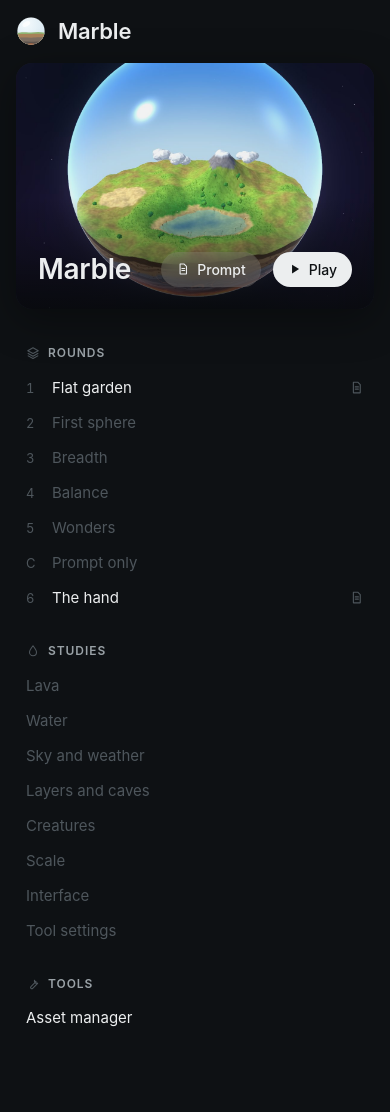
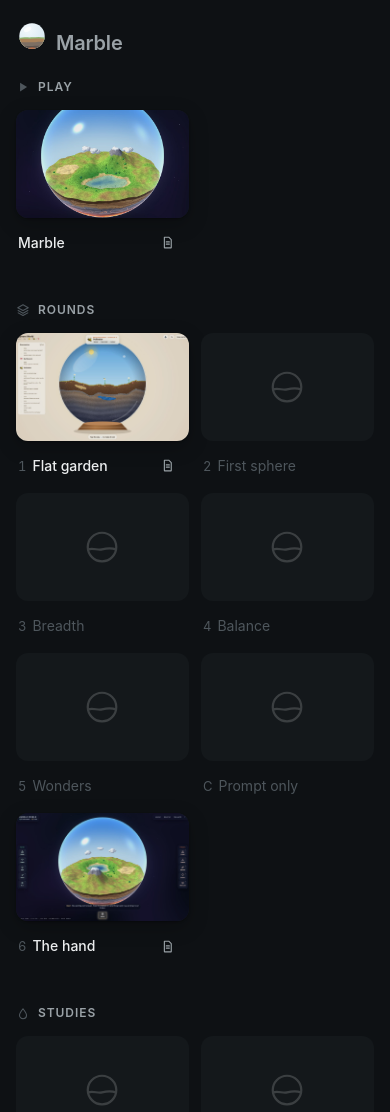
Before and after one commit to Tabastard/marble, a plain HTML site: page index.html in a window 390 px wide. Shown: the top 1112 px of the page. Before the commit the page ends 1067 px from the top, so only its background shows below. Drawn offline with Linux system fonts and the light colour scheme.

Commit message:
Docs-style launcher with a sidebar
The lists move into a fixed sidebar on the left; the page scrolls through
Play, Rounds, Studies and Tools as grids of modest cards. A sidebar click
glides to its card and marks it, and the sidebar follows the scroll.
Unpublished items show as faint placeholders. Phones get two cards a row.

Co-Authored-By: Claude Opus 5.5 <noreply@anthropic.com>

```diff
--- a/index.html
+++ b/index.html
@@ -11,130 +11,140 @@
 /* ======================================================================
    DATA. Edit here; the page is built from it.
 
-   PLAY is the one picture on the page: the current game.
-
-   LISTS are plain text. An item with a path is published and opens;
-   an item without one is not published yet and shows faint
-   (set SHOW_UNPUBLISHED to false to hide those).
+   Each group is a section of the page and a heading in the sidebar.
+   An item with a path is published: its card opens it. An item without
+   one is not published yet and shows as a faint placeholder (set
+   SHOW_UNPUBLISHED to false to hide those).
+     id:     anchor for the sidebar link, e.g. 'round-6'
      num:    optional short index shown before the title
      path:   the folder inside this repo that opens
+     cover:  picture for the card (16:10)
      prompt: optional readable page of the prompt that made it
    ====================================================================== */
 var SHOW_UNPUBLISHED = true;
 
-var PLAY = { title: 'Marble', path: 'rounds/test-06/', prompt: 'rounds/test-06/prompt.html', cover: 'rounds/test-06/hero.jpg' };
-
-var LISTS = [
+var GROUPS = [
+  { id: 'play', name: 'Play', icon: 'play', items: [
+    { id: 'marble', title: 'Marble', path: 'rounds/test-06/', cover: 'rounds/test-06/hero.jpg', prompt: 'rounds/test-06/prompt.html' },
+  ]},
   { id: 'rounds', name: 'Rounds', icon: 'stack', items: [
-    { num: '1', title: 'Flat garden',    path: 'rounds/test-01/', prompt: 'rounds/test-01/prompt.html' },
-    { num: '2', title: 'First sphere' },
-    { num: '3', title: 'Breadth' },
-    { num: '4', title: 'Balance' },
-    { num: '5', title: 'Wonders' },
-    { num: 'C', title: 'Prompt only' },
-    { num: '6', title: 'The hand',       path: 'rounds/test-06/', prompt: 'rounds/test-06/prompt.html' },
+    { id: 'round-1', num: '1', title: 'Flat garden',  path: 'rounds/test-01/', cover: 'rounds/test-01/cover.jpg', prompt: 'rounds/test-01/prompt.html' },
+    { id: 'round-2', num: '2', title: 'First sphere' },
+    { id: 'round-3', num: '3', title: 'Breadth' },
+    { id: 'round-4', num: '4', title: 'Balance' },
+    { id: 'round-5', num: '5', title: 'Wonders' },
+    { id: 'clean-1', num: 'C', title: 'Prompt only' },
+    { id: 'round-6', num: '6', title: 'The hand',     path: 'rounds/test-06/', cover: 'rounds/test-06/cover.jpg', prompt: 'rounds/test-06/prompt.html' },
   ]},
   { id: 'studies', name: 'Studies', icon: 'drop', items: [
-    { title: 'Lava' },
-    { title: 'Water' },
-    { title: 'Sky and weather' },
-    { title: 'Layers and caves' },
-    { title: 'Creatures' },
-    { title: 'Scale' },
-    { title: 'Interface' },
-    { title: 'Tool settings' },
+    { id: 'lava',          title: 'Lava' },
+    { id: 'water',         title: 'Water' },
+    { id: 'sky',           title: 'Sky and weather' },
+    { id: 'layers',        title: 'Layers and caves' },
+    { id: 'creatures',     title: 'Creatures' },
+    { id: 'scale',         title: 'Scale' },
+    { id: 'interface',     title: 'Interface' },
+    { id: 'tool-settings', title: 'Tool settings' },
   ]},
   { id: 'tools', name: 'Tools', icon: 'tool', items: [
-    { title: 'Asset manager', path: 'tools/assets/' },
+    { id: 'assets', title: 'Asset manager', path: 'tools/assets/', cover: 'tools/assets/cover.jpg' },
   ]},
 ];
 </script>
 <style>
 :root {
   --bg: #0e1114;
-  --pane: #181c20;
+  --side: #121619;
+  --pane: #171b1f;
+  --empty: #14181b;
   --text: #eceeef;
   --muted: #9aa2a7;
   --faint: #4e565c;
-  --radius: 16px;
+  --hover: rgba(255, 255, 255, .06);
+  --radius: 12px;
+  --side-w: 248px;
   color-scheme: dark;
 }
 * { box-sizing: border-box; }
-html { -webkit-text-size-adjust: 100%; }
+html { -webkit-text-size-adjust: 100%; scroll-behavior: smooth; }
+@media (prefers-reduced-motion: reduce) { html { scroll-behavior: auto; } }
 body {
   margin: 0; background: var(--bg); color: var(--text);
-  font: 400 16px/1.4 ui-sans-serif, -apple-system, BlinkMacSystemFont, "Segoe UI", Roboto, "Helvetica Neue", Arial, sans-serif;
+  font: 400 15px/1.4 ui-sans-serif, -apple-system, BlinkMacSystemFont, "Segoe UI", Roboto, "Helvetica Neue", Arial, sans-serif;
   -webkit-font-smoothing: antialiased;
-  padding: 16px 16px 32px;
 }
 a { color: inherit; text-decoration: none; }
+svg { display: block; }
 
-header { display: flex; align-items: center; gap: 12px; margin-bottom: 16px; }
-.mark { width: 30px; height: 30px; flex: none; }
-h1 { margin: 0; font-size: 22px; font-weight: 600; letter-spacing: -.01em; }
+/* Sidebar */
+.side {
+  position: fixed; left: 0; top: 0; bottom: 0; width: var(--side-w);
+  background: var(--side); overflow-y: auto; padding: 18px 12px 32px;
+}
+.brand { display: flex; align-items: center; gap: 10px; padding: 4px 10px 18px; }
+.mark { width: 28px; height: 28px; flex: none; }
+.brand h1 { margin: 0; font-size: 20px; font-weight: 600; letter-spacing: -.01em; }
+.side h2 { display: flex; align-items: center; gap: 8px; margin: 18px 0 4px; padding: 0 10px; font-size: 11px; font-weight: 600; letter-spacing: .08em; text-transform: uppercase; color: var(--muted); }
+.side h2 svg { width: 13px; height: 13px; color: var(--faint); }
+.side ul { list-style: none; margin: 0; padding: 0; }
+.side a {
+  display: flex; align-items: baseline; gap: 10px; padding: 6px 10px; border-radius: 8px;
+  color: var(--muted); outline: none; transition: background .15s ease, color .15s ease;
+}
+.side a.off { color: var(--faint); }
+.side a:hover, .side a:focus-visible { background: var(--hover); color: var(--text); }
+.side a.here { background: rgba(255, 255, 255, .09); color: var(--text); }
+.side .num { width: 12px; flex: none; color: var(--faint); font-size: 12px; font-variant-numeric: tabular-nums; }
 
-main { display: grid; gap: 36px; }
+/* Content */
+main { margin-left: var(--side-w); padding: 28px 40px 50vh; max-width: calc(var(--side-w) + 1180px); }
+.group { margin-bottom: 44px; scroll-margin-top: 24px; }
+.group > h2 { display: flex; align-items: center; gap: 8px; margin: 0 0 14px; font-size: 12px; font-weight: 600; letter-spacing: .08em; text-transform: uppercase; color: var(--muted); }
+.group > h2 svg { width: 14px; height: 14px; color: var(--faint); }
+.grid { display: grid; gap: 18px; grid-template-columns: repeat(auto-fill, minmax(250px, 1fr)); }
 
-/* The one picture: the current game. */
-.hero {
-  position: relative; overflow: hidden; border-radius: var(--radius); background: var(--pane);
-  aspect-ratio: 16 / 11; box-shadow: 0 10px 40px rgba(0, 0, 0, .35);
+.card { position: relative; scroll-margin-top: 24px; border-radius: var(--radius); }
+.pic {
+  position: relative; aspect-ratio: 16 / 10; border-radius: var(--radius); overflow: hidden; background: var(--pane);
+  box-shadow: 0 1px 2px rgba(0, 0, 0, .3), 0 6px 20px rgba(0, 0, 0, .22);
+  transition: transform .18s ease, box-shadow .18s ease;
 }
-.hero img { position: absolute; inset: 0; width: 100%; height: 100%; object-fit: cover; filter: brightness(.95); transition: transform .5s ease, filter .3s ease; }
-.hero:hover img, .hero:focus-within img { transform: scale(1.015); filter: brightness(1); }
-.hero .shade { position: absolute; left: 0; right: 0; bottom: 0; height: 45%; background: linear-gradient(to top, rgba(8, 10, 12, .85), rgba(8, 10, 12, 0)); pointer-events: none; }
-.hero .foot { position: absolute; left: 0; right: 0; bottom: 0; display: flex; align-items: center; gap: 12px; padding: 20px 22px; }
-.hero h2 { margin: 0 auto 0 0; font-size: 28px; font-weight: 600; letter-spacing: -.01em; }
-.hero .go::after { content: ""; position: absolute; inset: 0; }   /* the whole picture opens the game */
-.pill {
-  position: relative; z-index: 1; display: inline-flex; align-items: center; gap: 7px;
-  font-size: 14px; font-weight: 500; border-radius: 999px; padding: 8px 15px; outline: none;
-  background: rgba(255, 255, 255, .14); -webkit-backdrop-filter: blur(10px); backdrop-filter: blur(10px);
+.pic img { width: 100%; height: 100%; object-fit: cover; display: block; filter: brightness(.92); transition: filter .25s ease; }
+.card.on:hover .pic, .card.on:focus-within .pic { transform: translateY(-2px); box-shadow: 0 2px 4px rgba(0, 0, 0, .35), 0 12px 30px rgba(0, 0, 0, .38); }
+.card.on:hover img, .card.on:focus-within img { filter: brightness(1); }
+.card.off .pic { background: var(--empty); box-shadow: none; display: grid; place-items: center; }
+.card.off .pic svg { width: 22%; opacity: .18; }
+.card.flash .pic { box-shadow: 0 0 0 2px rgba(236, 238, 239, .5), 0 12px 30px rgba(0, 0, 0, .38); }
+
+.meta { display: flex; align-items: center; gap: 10px; padding: 10px 2px 0; min-height: 40px; }
+.meta .num { color: var(--faint); font-size: 13px; font-variant-numeric: tabular-nums; }
+.go { font-weight: 500; outline: none; }
+.go::after { content: ""; position: absolute; inset: 0; border-radius: var(--radius); }   /* the whole card opens the piece */
+.card.on:has(.go:focus-visible) .pic { box-shadow: 0 0 0 3px rgba(236, 238, 239, .5); }
+.card.off .title { color: var(--faint); }
+.doc {
+  position: relative; z-index: 1; margin-left: auto; display: inline-flex; align-items: center; gap: 6px;
+  font-size: 13px; color: var(--muted); padding: 5px 10px; border-radius: 999px; outline: none;
 }
-.pill.main { background: var(--text); color: var(--bg); }
-.pill:hover, .pill:focus-visible { background: rgba(255, 255, 255, .26); }
-.pill.main:hover, .pill.main:focus-visible { background: #fff; }
-.pill:focus-visible { box-shadow: 0 0 0 3px rgba(236, 238, 239, .45); }
-.pill svg { width: 14px; height: 14px; }
+.doc svg { width: 13px; height: 13px; }
+.doc:hover, .doc:focus-visible { color: var(--text); background: var(--hover); }
 
-/* Text lists. */
-.index { display: grid; gap: 28px 32px; grid-template-columns: repeat(auto-fill, minmax(190px, 1fr)); align-content: start; }
-.head { display: flex; align-items: center; gap: 8px; padding: 0 10px 8px; }
-.head svg { width: 14px; height: 14px; color: var(--faint); }
-h3 { margin: 0; font-size: 12px; font-weight: 600; letter-spacing: .08em; text-transform: uppercase; color: var(--muted); }
-ul { list-style: none; margin: 0; padding: 0; }
-li { display: flex; align-items: center; border-radius: 10px; }
-li.on:hover, li.on:focus-within { background: rgba(255, 255, 255, .06); }
-.item { flex: 1; min-width: 0; display: flex; align-items: baseline; gap: 12px; padding: 7px 10px; outline: none; border-radius: 10px; }
-.item:focus-visible { box-shadow: inset 0 0 0 2px rgba(236, 238, 239, .45); }
-.num { width: 14px; flex: none; color: var(--faint); font-size: 13px; font-variant-numeric: tabular-nums; }
-.name { font-size: 15px; white-space: nowrap; overflow: hidden; text-overflow: ellipsis; }
-li.off { color: var(--faint); }
-.doc { flex: none; display: grid; place-items: center; width: 32px; height: 32px; margin-right: 2px; border-radius: 8px; color: var(--faint); outline: none; }
+/* Phones: no sidebar, the sections simply stack. */
+@media (max-width: 760px) {
+  .side { position: static; width: auto; padding: 16px 8px 0; background: none; }
+  .side nav { display: none; }
+  .brand { padding-bottom: 6px; }
+  main { margin-left: 0; padding: 16px 16px 40px; }
+  .grid { grid-template-columns: repeat(2, minmax(0, 1fr)); gap: 12px; }
+  .meta { font-size: 14px; gap: 6px; }
+  .doc { padding: 5px 6px; font-size: 0; }
   .doc svg { width: 15px; height: 15px; }
-li.on:hover .doc, .doc:focus-visible { color: var(--muted); }
-.doc:hover, .doc:focus-visible { color: var(--text); background: rgba(255, 255, 255, .08); }
-
-/* Laptop and projector: one screen, full width. */
-@media (min-width: 900px) and (min-height: 560px) {
-  body { height: 100vh; height: 100dvh; overflow: hidden; display: flex; flex-direction: column; padding: 18px 32px 32px; }
-  header { flex: none; margin-bottom: 18px; }
-  main { flex: 1; min-height: 0; grid-template-columns: minmax(0, 1.5fr) minmax(280px, 1fr); gap: 48px; }
-  .hero { aspect-ratio: auto; height: 100%; }
-  .index { grid-template-columns: minmax(0, 1fr); gap: 26px; min-height: 0; overflow: auto; padding-top: 2px; }
-  .index li { break-inside: avoid; }
-  .name { font-size: 16px; }
-}
-/* Short screens (720p projectors): each list folds into two columns to stay short. */
-@media (min-width: 900px) and (min-height: 560px) and (max-height: 820px) {
-  .index { gap: 18px; }
-  .index ul { columns: 2; column-gap: 16px; }
-  .item { padding: 5px 10px; }
 }
 </style>
 </head>
 <body>
-<header>
+<aside class="side">
+  <a class="brand" href="#top" aria-label="Marble, back to top">
     <svg class="mark" viewBox="0 0 64 64" aria-hidden="true">
       <defs>
         <clipPath id="ball"><circle cx="32" cy="32" r="29"/></clipPath>
@@ -154,8 +164,10 @@ li.on:hover .doc, .doc:focus-visible { color: var(--muted); }
       <circle cx="32" cy="32" r="29" fill="none" stroke="rgba(255,255,255,.2)" stroke-width="1"/>
     </svg>
     <h1>Marble</h1>
-</header>
-<main id="root"></main>
+  </a>
+  <nav id="nav"></nav>
+</aside>
+<main id="top"></main>
 
 <script>
 (function () {
@@ -164,68 +176,87 @@ li.on:hover .doc, .doc:focus-visible { color: var(--muted); }
     stack: '<path d="M12 3 3 8l9 5 9-5zM3 12.5l9 5 9-5M3 16.5l9 5 9-5" fill="none" stroke="currentColor" stroke-width="1.8" stroke-linejoin="round"/>',
     drop:  '<path d="M12 3c3.5 4.6 6 8 6 11a6 6 0 0 1-12 0c0-3 2.5-6.4 6-11z" fill="none" stroke="currentColor" stroke-width="1.8" stroke-linejoin="round"/>',
     tool:  '<path d="M14.5 5.5a4 4 0 0 0 4.9 5L20 11l-8.5 8.5a2.1 2.1 0 0 1-3-3L17 8l.5.6a4 4 0 0 1-3-3.1z" fill="none" stroke="currentColor" stroke-width="1.8" stroke-linejoin="round"/>',
-    doc:   '<path d="M7 3.5h7l4 4V20a.5.5 0 0 1-.5.5h-10A.5.5 0 0 1 7 20z" fill="none" stroke="currentColor" stroke-width="1.8" stroke-linejoin="round"/><path d="M10 11h5M10 14.5h5" stroke="currentColor" stroke-width="1.8" stroke-linecap="round"/>'
+    doc:   '<path d="M7 3.5h7l4 4V20a.5.5 0 0 1-.5.5h-10A.5.5 0 0 1 7 20z" fill="none" stroke="currentColor" stroke-width="1.8" stroke-linejoin="round"/><path d="M10 11h5M10 14.5h5" stroke="currentColor" stroke-width="1.8" stroke-linecap="round"/>',
+    ball:  '<circle cx="12" cy="12" r="9" fill="none" stroke="currentColor" stroke-width="1.4"/><path d="M3.3 13.5c3-1 6 .6 8.7 0s5.7-1 8.7 0" fill="none" stroke="currentColor" stroke-width="1.4"/>'
   };
   function svg(name) { return '<svg viewBox="0 0 24 24" aria-hidden="true">' + ICONS[name] + '</svg>'; }
   function esc(s) { return String(s == null ? '' : s).replace(/[&<>"]/g, function (c) { return { '&': '&amp;', '<': '&lt;', '>': '&gt;', '"': '&quot;' }[c]; }); }
+  function shown(items) { return items.filter(function (it) { return it.path || SHOW_UNPUBLISHED; }); }
 
-  function hero(p) {
-    return '<section class="hero">' +
-      '<img src="' + esc(p.cover) + '" alt="">' +
-      '<div class="shade"></div>' +
-      '<div class="foot">' +
-        '<h2><a class="go" href="' + esc(p.path) + '" tabindex="-1">' + esc(p.title) + '</a></h2>' +
-        (p.prompt ? '<a class="pill nav" href="' + esc(p.prompt) + '">' + svg('doc') + 'Prompt</a>' : '') +
-        '<a class="pill main nav" href="' + esc(p.path) + '">' + svg('play') + 'Play</a>' +
-      '</div></section>';
+  function card(it) {
+    var num = it.num ? '<span class="num">' + esc(it.num) + '</span>' : '';
+    if (!it.path) {
+      return '<article class="card off" id="' + esc(it.id) + '">' +
+        '<div class="pic">' + svg('ball') + '</div>' +
+        '<div class="meta">' + num + '<span class="title">' + esc(it.title) + '</span></div></article>';
     }
-
-  function item(it) {
-    var label = (it.num ? '<span class="num">' + esc(it.num) + '</span>' : '') + '<span class="name">' + esc(it.title) + '</span>';
-    if (!it.path) return '<li class="off"><span class="item">' + label + '</span></li>';
-    return '<li class="on"><a class="item nav" href="' + esc(it.path) + '">' + label + '</a>' +
-      (it.prompt ? '<a class="doc" href="' + esc(it.prompt) + '" aria-label="Prompt for ' + esc(it.title) + '">' + svg('doc') + '</a>' : '') +
-      '</li>';
-  }
-
-  function list(l) {
-    var items = l.items.filter(function (it) { return it.path || SHOW_UNPUBLISHED; });
-    if (!items.length) return '';
-    return '<section><div class="head">' + svg(l.icon) + '<h3>' + esc(l.name) + '</h3></div>' +
-      '<ul>' + items.map(item).join('') + '</ul></section>';
+    return '<article class="card on" id="' + esc(it.id) + '">' +
+      '<div class="pic">' + (it.cover ? '<img src="' + esc(it.cover) + '" alt="" loading="lazy">' : '') + '</div>' +
+      '<div class="meta">' + num + '<a class="go" href="' + esc(it.path) + '">' + esc(it.title) + '</a>' +
+        (it.prompt ? '<a class="doc" href="' + esc(it.prompt) + '">' + svg('doc') + 'Prompt</a>' : '') +
+      '</div></article>';
   }
 
   function render() {
-    document.getElementById('root').innerHTML =
-      (PLAY ? hero(PLAY) : '') +
-      '<div class="index">' + LISTS.map(list).join('') + '</div>';
+    var groups = GROUPS.map(function (g) { return { g: g, items: shown(g.items) }; }).filter(function (x) { return x.items.length; });
+    document.getElementById('top').innerHTML = groups.map(function (x) {
+      return '<section class="group" id="' + esc(x.g.id) + '"><h2>' + svg(x.g.icon) + esc(x.g.name) + '</h2>' +
+        '<div class="grid">' + x.items.map(card).join('') + '</div></section>';
+    }).join('');
+    document.getElementById('nav').innerHTML = groups.map(function (x) {
+      return '<h2>' + svg(x.g.icon) + esc(x.g.name) + '</h2><ul>' + x.items.map(function (it) {
+        return '<li><a href="#' + esc(it.id) + '" data-to="' + esc(it.id) + '"' + (it.path ? '' : ' class="off"') + '>' +
+          (it.num ? '<span class="num">' + esc(it.num) + '</span>' : '') + '<span>' + esc(it.title) + '</span></a></li>';
+      }).join('') + '</ul>';
+    }).join('');
   }
 
-  // Arrow keys move between things that open, for presenting from a keyboard or clicker.
-  function onKey(ev) {
-    if (!/^Arrow(Left|Right|Up|Down)$/.test(ev.key)) return;
-    var els = Array.prototype.slice.call(document.querySelectorAll('.nav'));
-    if (!els.length) return;
-    var i = els.indexOf(document.activeElement);
-    if (i < 0) { (document.querySelector('.pill.main') || els[0]).focus(); ev.preventDefault(); return; }
-    var r = els[i].getBoundingClientRect(), cx = r.left + r.width / 2, cy = r.top + r.height / 2, best = -1, bestD = Infinity;
-    var horiz = ev.key === 'ArrowRight' || ev.key === 'ArrowLeft';
-    els.forEach(function (e, j) {
-      if (j === i) return;
-      var q = e.getBoundingClientRect(), dx = q.left + q.width / 2 - cx, dy = q.top + q.height / 2 - cy;
-      var ok = ev.key === 'ArrowRight' ? dx > 4 : ev.key === 'ArrowLeft' ? dx < -4 : ev.key === 'ArrowDown' ? dy > 4 : dy < -4;
-      if (!ok) return;
-      var d = horiz ? Math.abs(dx) + Math.abs(dy) * 3 : Math.abs(dy) + Math.abs(dx) * 3;
-      if (d < bestD) { bestD = d; best = j; }
+  // A sidebar click scrolls to the card and marks it briefly.
+  function onNav(ev) {
+    var a = ev.target.closest('a[data-to]');
+    if (!a) return;
+    var el = document.getElementById(a.getAttribute('data-to'));
+    if (!el) return;
+    ev.preventDefault();
+    el.scrollIntoView({ behavior: matchMedia('(prefers-reduced-motion: reduce)').matches ? 'auto' : 'smooth', block: 'start' });
+    history.replaceState(null, '', '#' + el.id);
+    el.classList.remove('flash'); void el.offsetWidth; el.classList.add('flash');
+    clearTimeout(el._t); el._t = setTimeout(function () { el.classList.remove('flash'); }, 1200);
+    var go = el.querySelector('.go'); if (go) go.focus({ preventScroll: true });
+    lockUntil = Date.now() + 900;
+    mark(el.id);
+  }
+
+  // The sidebar follows the page: the topmost card in view is marked.
+  function mark(id) {
+    current = id;
+    document.querySelectorAll('#nav a').forEach(function (a) { a.classList.toggle('here', a.getAttribute('data-to') === id); });
+  }
+  var lockUntil = 0, current = null;
+  function spy() {
+    if (Date.now() < lockUntil) return;   // a sidebar jump is still scrolling
+    var cards = document.querySelectorAll('.card'), best = null, bestTop = Infinity;
+    cards.forEach(function (c) {
+      var r = c.getBoundingClientRect();
+      if (r.bottom > 60 && r.top < innerHeight * .6 && r.top < bestTop - 2) { bestTop = r.top; best = c; }
     });
-    if (best >= 0) { els[best].focus(); ev.preventDefault(); }
+    // Cards side by side share a row: keep the marked one if it is in that row.
+    var cur = current && document.getElementById(current);
+    if (cur && Math.abs(cur.getBoundingClientRect().top - bestTop) < 3) return;
+    if (best) mark(best.id);
   }
 
   render();
-  // Safe to run twice: replace the listener rather than stacking it.
-  if (window.__marbleKey) document.removeEventListener('keydown', window.__marbleKey);
-  window.__marbleKey = onKey;
-  document.addEventListener('keydown', onKey);
+  // Safe to run twice: replace listeners rather than stacking them.
+  if (window.__marble) {
+    document.removeEventListener('click', window.__marble.nav);
+    removeEventListener('scroll', window.__marble.spy);
+  }
+  var raf = 0, onScroll = function () { if (!raf) raf = requestAnimationFrame(function () { raf = 0; spy(); }); };
+  window.__marble = { nav: onNav, spy: onScroll };
+  document.addEventListener('click', onNav);
+  addEventListener('scroll', onScroll, { passive: true });
+  spy();
 })();
 </script>
 </body>
```
Also changed, not shown: rounds/test-01/cover.jpg (added), rounds/test-06/cover.jpg (added), tools/assets/cover.jpg (added). Lines whose indentation alone changed are shown as unchanged.
